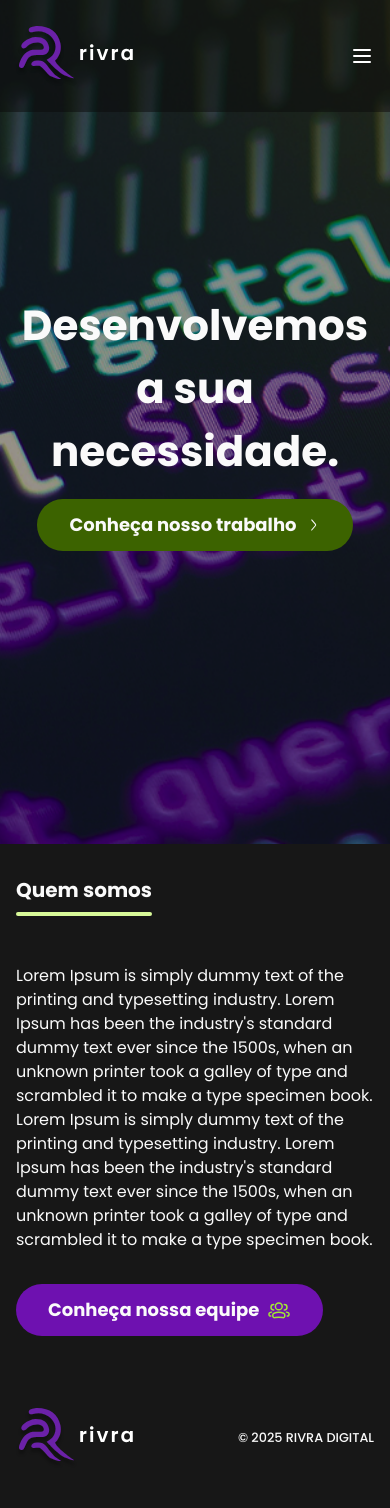
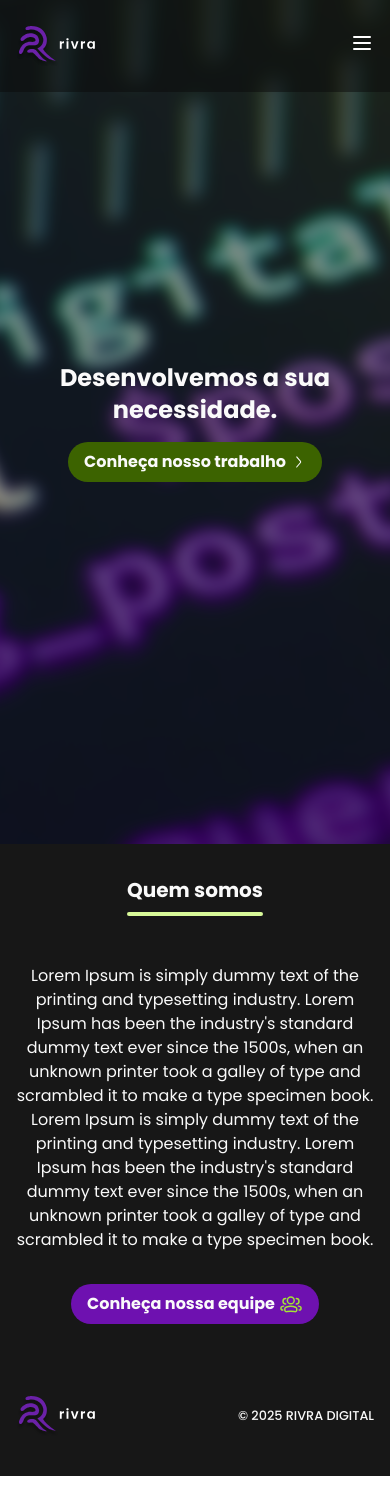
Before and after one commit to Rivra-Diigital/rivra-digital, a Next.js app: page / in a window 390 px wide. After the commit the page ends 1476 px from the top, so only its background shows below. Built offline with nearby package versions, Linux system fonts and the light colour scheme.

Commit message:
chore: fine adjustments

```diff
--- a/src/app/globals.css
+++ b/src/app/globals.css
@@ -134,13 +134,7 @@
 .container {
   max-width: 1140px;
   margin: 0 auto;
-  padding: 0;
-}
-
-@media (max-width: 1023px) {
-  .container {
-    padding: 0 16px;
-  }
+  padding: 0 16px;
 }
 
 .half-container {
@@ -149,11 +143,15 @@
   max-width: 570px;
 }
 
-/* @media (min-width: 1024px) {
+@media (max-width: 1023px) {
   .half-container {
-    max-width: 570px;
+    max-width: 100%;
   }
-} */
+}
+
+*, body, html {
+  scroll-behavior: smooth;
+}
 
 .align-left {
   margin-left: auto;
@@ -170,10 +168,16 @@
 .hero-banner::after {
   content: "";
   position: absolute;
-  top: 0;
-  left: 0;
-  width: 100%;
-  height: 100%;
-  background: rgba(0, 0, 0, 0.4);
-  z-index: 1;
+  inset: 0;
+  background-color: rgba(0, 0, 0, 0.4);
+  z-index: 15;
 }
+
+.hero-bg {
+  position: absolute;
+  inset: 0;
+  background: url("/images/home/hero-image.png") center/cover no-repeat;
+  filter: blur(6px);
+  transform: scale(1.2);
+  z-index: 10;
+}
--- a/src/components/AppContainer/Header/MobileMenu.tsx
+++ b/src/components/AppContainer/Header/MobileMenu.tsx
@@ -3,8 +3,6 @@
   Sheet,
   SheetClose,
   SheetContent,
-  SheetDescription,
-  SheetFooter,
   SheetHeader,
   SheetTitle,
   SheetTrigger,
@@ -29,12 +27,13 @@
   ];
 
   return (
+    <div className="block lg:hidden">
       <Sheet>
         <SheetTrigger>
           <Menu color="white" />
         </SheetTrigger>
 
-      <SheetContent className="z-[1000] bg-neutral-950 border-0 p-8">
+        <SheetContent className="z-[1000] bg-gradient-to-b from-neutral-950 to-purple-950 border-0 p-8">
           <SheetTitle></SheetTitle>
 
           <SheetHeader>
@@ -45,12 +44,15 @@
                     key={item.name}
                     className="text-lime-200 text-xl font-medium"
                   >
+                    <SheetClose asChild>
                       <Link href={item.url}>{item.name}</Link>
+                    </SheetClose>
                   </li>
                 ))}
               </ul>
             </nav>
 
+            <SheetClose asChild>
               <Button
                 className="mt-10"
                 content="Contate-nos"
@@ -71,8 +73,10 @@
                   </svg>
                 }
               />
+            </SheetClose>
           </SheetHeader>
         </SheetContent>
       </Sheet>
+    </div>
   );
 };
--- a/src/components/AppContainer/Header/index.tsx
+++ b/src/components/AppContainer/Header/index.tsx
@@ -22,7 +22,9 @@
   return (
     <header className="w-full py-[26px] bg-neutral-950/50 fixed z-[999]">
       <div className="container flex items-center justify-between">
-        <Logo />
+        <Link href="/">
+          <Logo />
+        </Link>
 
         <div className="flex items-center gap-16">
           <nav className="hidden lg:block">
--- a/src/components/Button.tsx
+++ b/src/components/Button.tsx
@@ -6,18 +6,34 @@
   content: string;
   icon?: React.ReactNode;
   color?: "purple" | "green" | "blue";
+  size?: "small" | "default" | "large";
   url?: string;
 }
 
-export const Button = ({ className, onClick, content, icon, color = "purple", url }: ButtonProps) => {
+export const Button = ({
+  className,
+  onClick,
+  content,
+  icon,
+  color = "purple",
+  size = "default",
+  url,
+}: ButtonProps) => {
   const colorStyles = {
     purple: "bg-purple-800",
     green: "bg-lime-800",
     blue: "bg-blue-800",
   };
 
-  const baseStyles = "w-max px-8 py-3 text-neutral-50 font-bold text-lg rounded-full cursor-pointer flex items-center gap-2";
-  const buttonStyles = `${baseStyles} ${colorStyles[color]}`;
+  const sizeStyles = {
+    small: "px-2 py-1 text-xs sm:px-4 sm:py-2 sm:text-sm",
+    default: "px-4 py-2 text-base sm:px-6 sm:py-2.5 md:px-8 md:py-3 md:text-lg",
+    large: "px-6 py-3 text-lg sm:px-8 sm:py-3.5 md:px-10 md:py-4 md:text-xl",
+  };
+
+  const baseStyles =
+    "w-max font-bold rounded-full cursor-pointer flex items-center gap-1 sm:gap-2 text-neutral-50";
+  const buttonStyles = `${baseStyles} ${colorStyles[color]} ${sizeStyles[size]}`;
 
   if (url) {
     return (
--- a/src/components/Logo.tsx
+++ b/src/components/Logo.tsx
@@ -2,11 +2,11 @@
   return (
     <div className="flex items-center">
       <svg
-        width="117"
-        height="60"
+        className="w-[80px] h-[40px] sm:w-[100px] sm:h-[50px] md:w-[117px] md:h-[60px]"
         viewBox="0 0 117 60"
         fill="none"
         xmlns="http://www.w3.org/2000/svg"
+        preserveAspectRatio="xMidYMid meet"
       >
         <g filter="url(#filter0_d_0_1)">
           <path
--- a/src/components/ui/sheet.tsx
+++ b/src/components/ui/sheet.tsx
@@ -60,7 +60,7 @@
         className={cn(
           "bg-background data-[state=open]:animate-in data-[state=closed]:animate-out fixed z-50 flex flex-col gap-4 shadow-lg transition ease-in-out data-[state=closed]:duration-300 data-[state=open]:duration-500",
           side === "right" &&
-            "data-[state=closed]:slide-out-to-right data-[state=open]:slide-in-from-right inset-y-0 right-0 h-full w-3/4 border-l sm:max-w-sm",
+            "data-[state=closed]:slide-out-to-right data-[state=open]:slide-in-from-right inset-y-0 right-0 h-full w-full border-l sm:max-w-sm",
           side === "left" &&
             "data-[state=closed]:slide-out-to-left data-[state=open]:slide-in-from-left inset-y-0 left-0 h-full w-3/4 border-r sm:max-w-sm",
           side === "top" &&
--- a/src/view/Home/About/index.tsx
+++ b/src/view/Home/About/index.tsx
@@ -4,8 +4,8 @@
 
 export const AboutView = () => {
   return (
-    <section className="flex overflow-hidden">
-      <div className="hidden lg:block w-full relative min-h-[543px] max-h-[543px]">
+    <section id="quem-somos" className="flex overflow-hidden">
+      <div className="hidden lg:block w-full relative min-h-[543px]">
         <Image
           className="w-full absolute inset-0 h-full object-cover"
           fill
@@ -16,9 +16,11 @@
 
       <div className="bg-neutral-900 w-full px-4 py-8 lg:px-14 lg:py-12">
         <div className="half-container lg:align-right flex flex-col justify-center h-full">
-          <TitleSection title="Quem somos" />
+          <div className="w-full flex justify-center sm:justify-start">
+            <TitleSection title="Quem somos" />
+          </div>
 
-          <p className="text-base md:text-lg text-left lg:text-justify text-neutral-50 mt-12 mb-8">
+          <p className="text-base md:text-lg text-center sm:text-left text-neutral-50 mt-12 mb-8">
             Lorem Ipsum is simply dummy text of the printing and typesetting
             industry. Lorem Ipsum has been the industry&apos;s standard dummy
             text ever since the 1500s, when an unknown printer took a galley of
@@ -30,6 +32,7 @@
           </p>
 
           <Button
+            className="mx-auto sm:mx-0"
             content="Conheça nossa equipe"
             icon={
               <svg
--- a/src/view/Home/Hero/index.tsx
+++ b/src/view/Home/Hero/index.tsx
@@ -1,19 +1,12 @@
 import { Button } from "@/components/Button";
-import Image from "next/image";
 
 export const HomeHero = () => {
   return (
-    <main className="hero-banner overflow-hidden">
-      <Image
-        className="w-full h-full object-cover relative inset-0"
-        src="/images/home/hero-image.png"
-        alt="Imagem do banner"
-        fill
-      />
-
-      <div className="container h-screen md:min-h-[656px] md:max-h-[656px] relative z-[10] md:h-full flex flex-col justify-center">
+    <main className="hero-banner overflow-hidden ">
+      <div className="hero-bg" />
+      <div className="container h-screen md:min-h-[656px] md:max-h-[656px] relative z-20 md:h-full flex flex-col justify-center">
         <div className="flex flex-col w-full md:max-w-[611px]">
-          <h1 className="text-neutral-50 font-bold text-[42px] w-full text-center md:text-left">
+          <h1 className="text-neutral-50 font-bold text-2xl sm:text-[42px] w-full text-center md:text-left">
             Desenvolvemos a sua necessidade.
           </h1>
 
```
Lines whose indentation alone changed are shown as unchanged.
